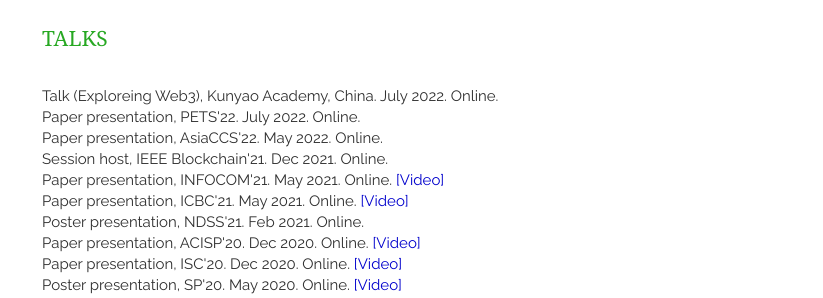
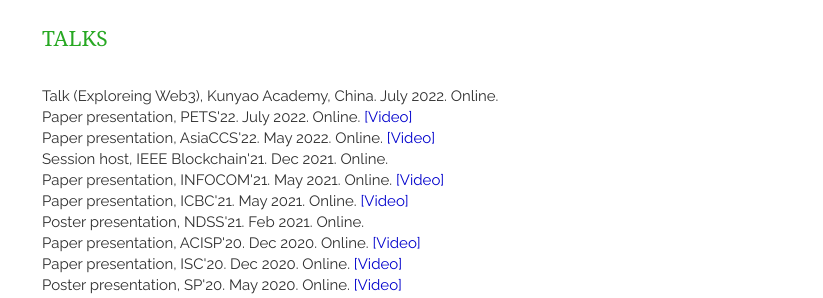
Before and after one commit to AaronWang-git/qinwang-git.github.io, a Jekyll site: the page built from index.html, in a window 1280 px wide and 900 px high, scrolled down 1671 px. Shown: the part 152-450 px from the top of the window, without its empty margins (318-1141 px from the left). Built offline with Jekyll 4.4.1, drawn with Linux system fonts in a browser that asks for light colours; nearby versions of some CDN libraries; a script that is not in the unit is left out; the list of posts is cut into pages by our own code.

Commit message:
Update service.html

```diff
--- a/_includes/service.html
+++ b/_includes/service.html
@@ -5,7 +5,9 @@
      <p>
      <br>Talk (Exploreing Web3), Kunyao Academy, China. July 2022. Online.
      <br>Paper presentation, PETS'22. July 2022. Online.
+          <a href = "https://youtu.be/dUqcBIMptlY" target="_blank">[Video]</a>
      <br>Paper presentation, AsiaCCS'22. May 2022. Online.
+          <a href = "https://youtu.be/3EplQGPflWk" target="_blank">[Video]</a>
      <br>Session host, IEEE Blockchain'21. Dec 2021. Online.
      <br>Paper presentation, INFOCOM'21. May 2021. Online.
          <a href = "https://youtu.be/G5HO9kobm6Y" target="_blank">[Video]</a>
```
